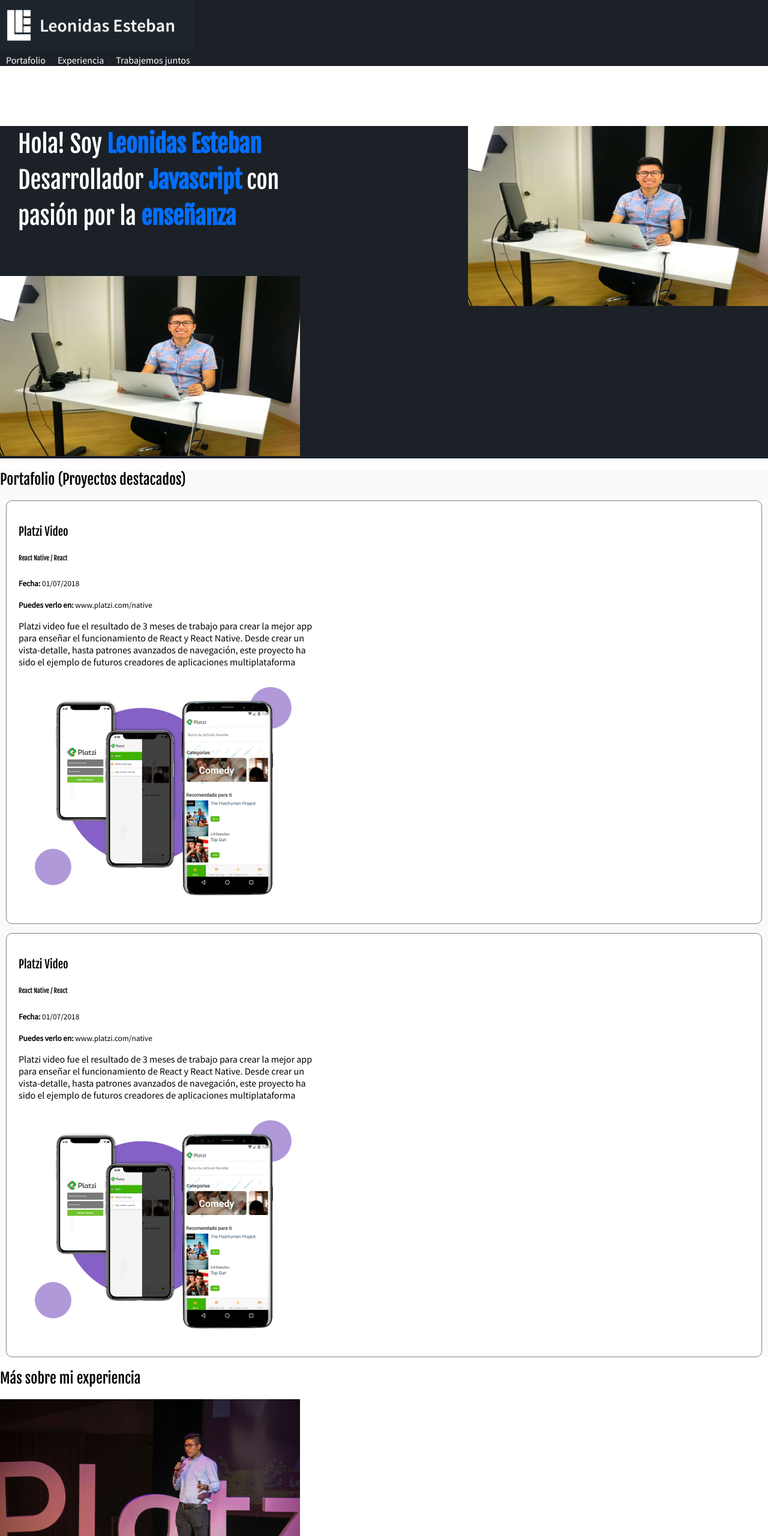
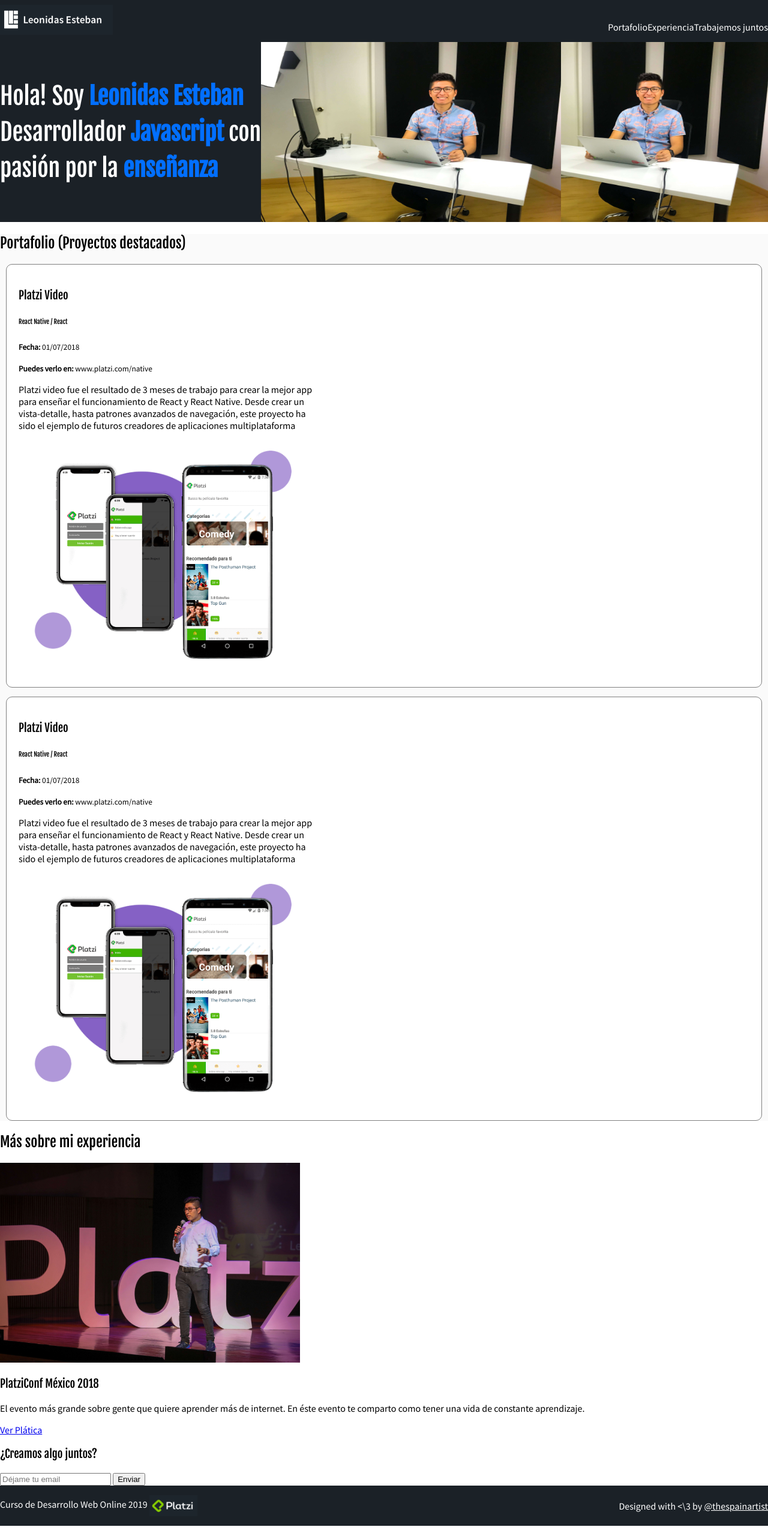
Before and after one commit to cesantaniello/portfolio, a plain HTML site: page index.html in a window 1280 px wide. Shown: the top 2560 px of the page at 60% size. Drawn offline with Linux system fonts and the light colour scheme; files whose address does not match are found by name.

Commit message:
Added .footer

```diff
--- a/css/estilos.css
+++ b/css/estilos.css
@@ -39,7 +39,7 @@ h1{
   line-height: 1.5;
   letter-spacing: -.2px;
   color: white;
-  margin: 100px 150px 70px 30px;
+  margin: 0;
 }
 
 h1 strong{
@@ -52,6 +52,8 @@ h1 strong{
   background-size: 500px 300px;
   background-repeat: no-repeat;
   background-position-x: right;
+  display: flex;
+  align-items: center;
 }
 
 .portfolio{
@@ -73,11 +75,6 @@ background: white;
 
 .project-imageContainer{
   width: 500px;
-}
-
-.header{
-  background-color: #1b2127;
-  color: white;
 }
 
 .header a{
@@ -102,11 +99,13 @@ background: white;
   height: inherit;
 }
 
-.header a{
+.header {
+  background-color: #1b2127;
+  color: white;
   display: flex;
+  height: 70px;
   align-items: center;
-  height: inherit;
-  padding: 0 10px;
+  justify-content: space-between;
 }
 
 ol,
@@ -132,3 +131,19 @@ figure{
   border: 1px solid red;
   flex-shrink: 0;
 }
+
+.footer{
+  color: white;
+  background-color: #1b2127;
+  display: flex;
+  align-items: center;
+  justify-content: space-between;
+}
+
+.footer img{
+  vertical-align: middle;
+}
+
+.footer a{
+  color: white;
+}
--- a/index.html
+++ b/index.html
@@ -10,7 +10,7 @@
   <body>
     <header class="header">
         <figure class="logo">
-            <img src="images/logo.png" alt="Logo de http://leonidasesteban.com" />
+            <img src="images/logo.png" alt="Logo de http://leonidasesteban.com" height="50" alt=""/>
           </figure>
       <nav class="menu">
         <ol>
@@ -85,6 +85,13 @@
         <button>Enviar</button>
       </form>
     </section>
-    <footer class="footer">footer</footer>
+    <footer class="footer">
+      <div>
+        <p>Curso de Desarrollo Web Online 2019 <img src="images/platzi.png" width="80" alt="platzi"></p>
+      </div>
+      <div>
+          Designed with <\3 by <a href="https://twitter.com/thespainartist">@thespainartist</a>
+      </div>
+    </footer>
   </body>
 </html>
```
